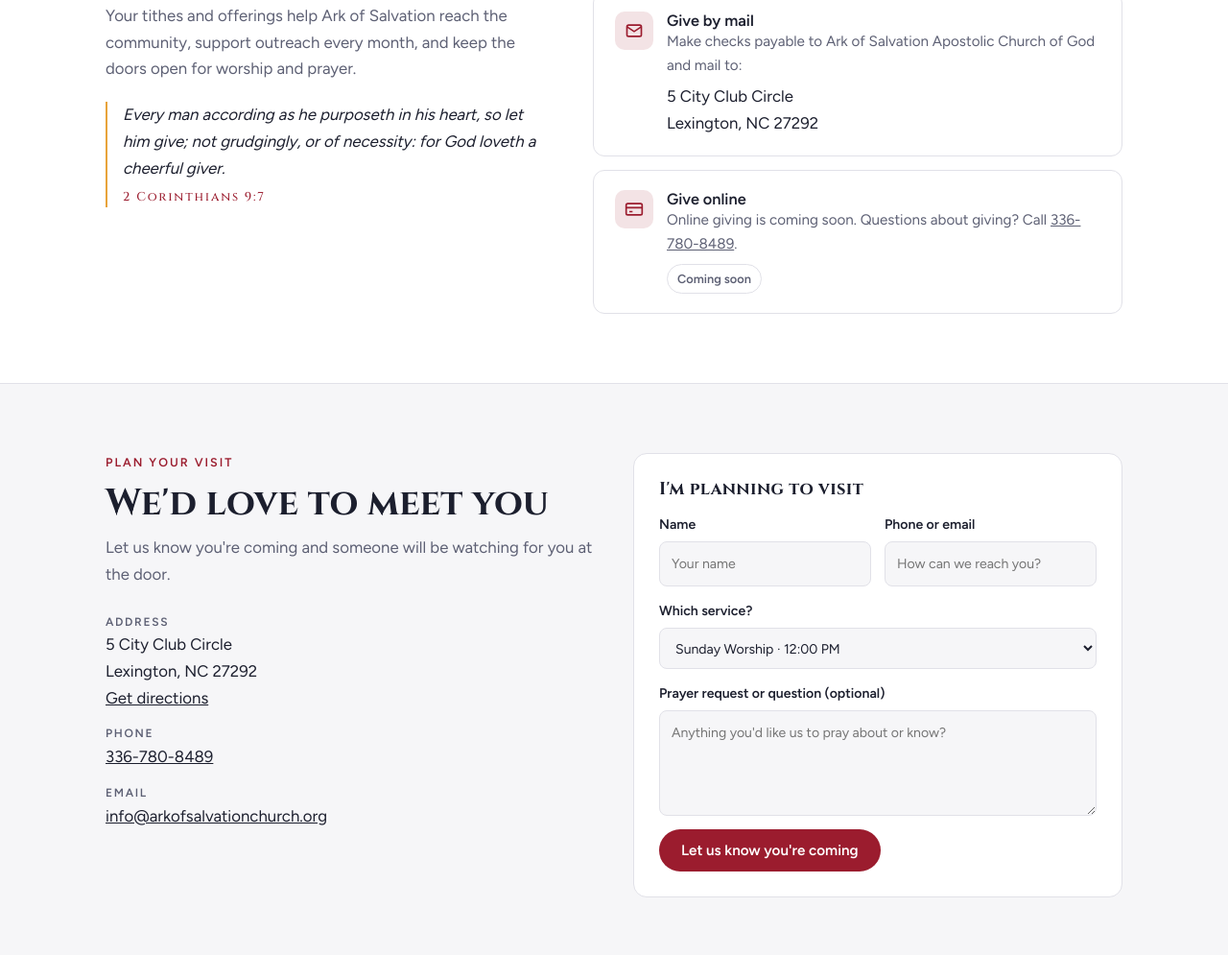
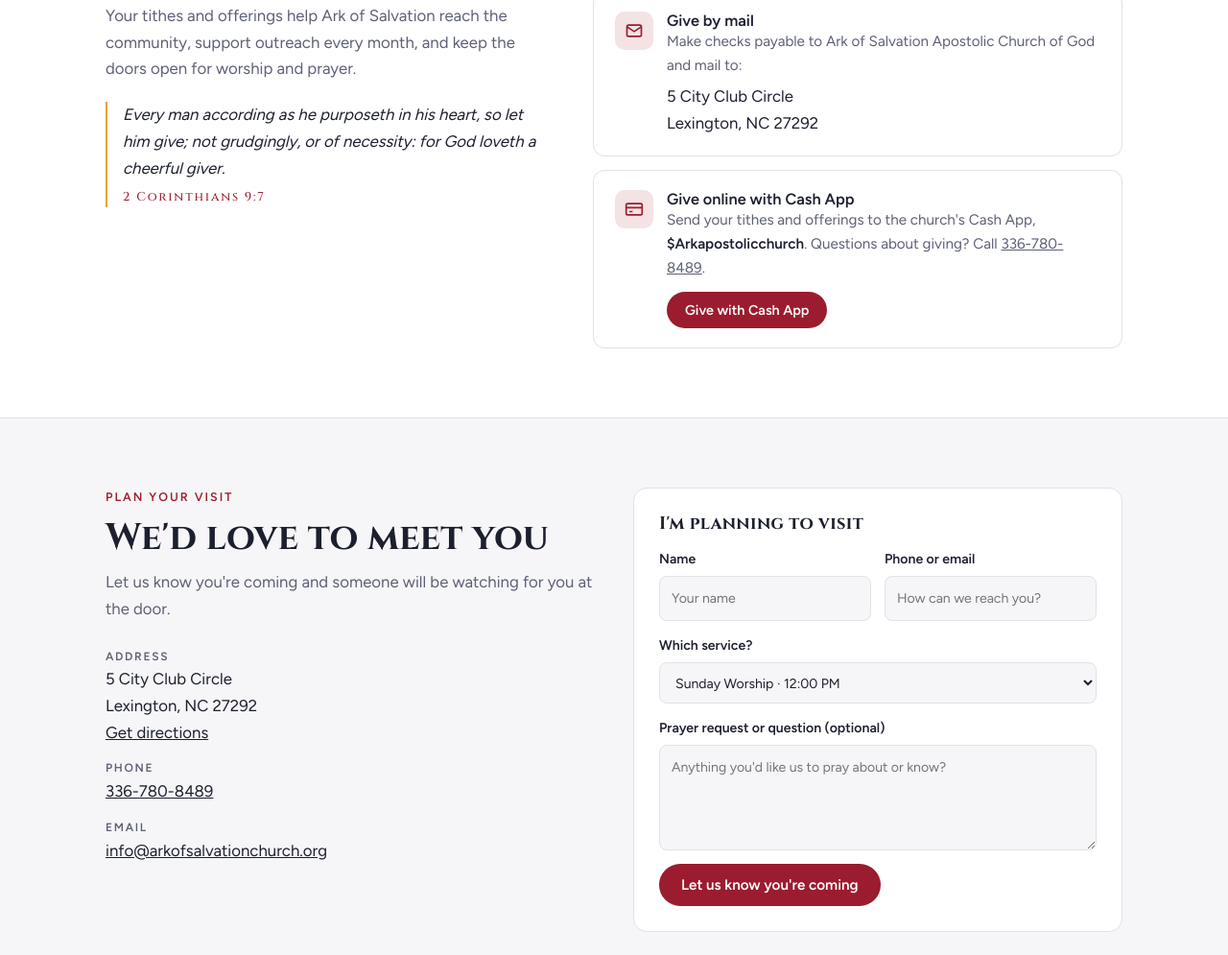
Before and after one commit to kingstondb02-max/Ark-of-Salvation-, a plain HTML site: page index.html in a window 1280 px wide. Shown: the part 3245-4240 px from the top of the page at 96% size. Drawn offline with Linux system fonts and the light colour scheme.

Commit message:
Add Cash App online giving
Co-Authored-By: Claude Opus 5.5 <noreply@anthropic.com>
Claude-Session: https://claude.ai/code/session_01BoduCDaj518tzPYdkRRpwn

```diff
--- a/index.html
+++ b/index.html
@@ -164,6 +164,8 @@ textarea{min-height:110px;resize:vertical}
 .way h3{font-family:var(--body);font-size:1.02rem;font-weight:600;letter-spacing:0}
 .way p{color:var(--muted);font-size:.95rem}
 .way address{font-style:normal;margin-top:6px;color:var(--fg)}
+.way .cashtag{color:var(--fg);font-weight:600}
+.way .give-btn{margin-top:12px;padding:9px 18px;font-size:.9rem}
 .way .soon{display:inline-block;margin-top:8px;font-size:.8rem;font-weight:600;padding:4px 10px;border-radius:999px;border:1px solid var(--line);color:var(--muted)}
 
 footer{background:var(--hero-bg);color:var(--hero-muted);padding-block:40px;font-size:.9rem}
@@ -288,7 +290,7 @@ footer .brand{color:var(--hero-fg)}
       </div>
       <div class="way">
         <span class="ic"><svg width="20" height="20" viewBox="0 0 24 24" fill="none" stroke="currentColor" stroke-width="2" aria-hidden="true"><rect x="2" y="5" width="20" height="14" rx="2"/><path d="M2 10h20M6 15h4"/></svg></span>
-        <div><h3>Give online</h3><p>Online giving is coming soon. Questions about giving? Call <a href="tel:+13367808489">336-780-8489</a>.</p><span class="soon">Coming soon</span></div>
+        <div><h3>Give online with Cash App</h3><p>Send your tithes and offerings to the church's Cash App, <b class="cashtag">$Arkapostolicchurch</b>. Questions about giving? Call <a href="tel:+13367808489">336-780-8489</a>.</p><a class="btn btn-primary give-btn" href="https://cash.app/$Arkapostolicchurch" target="_blank" rel="noopener">Give with Cash App</a></div>
       </div>
     </div>
   </div>
```
